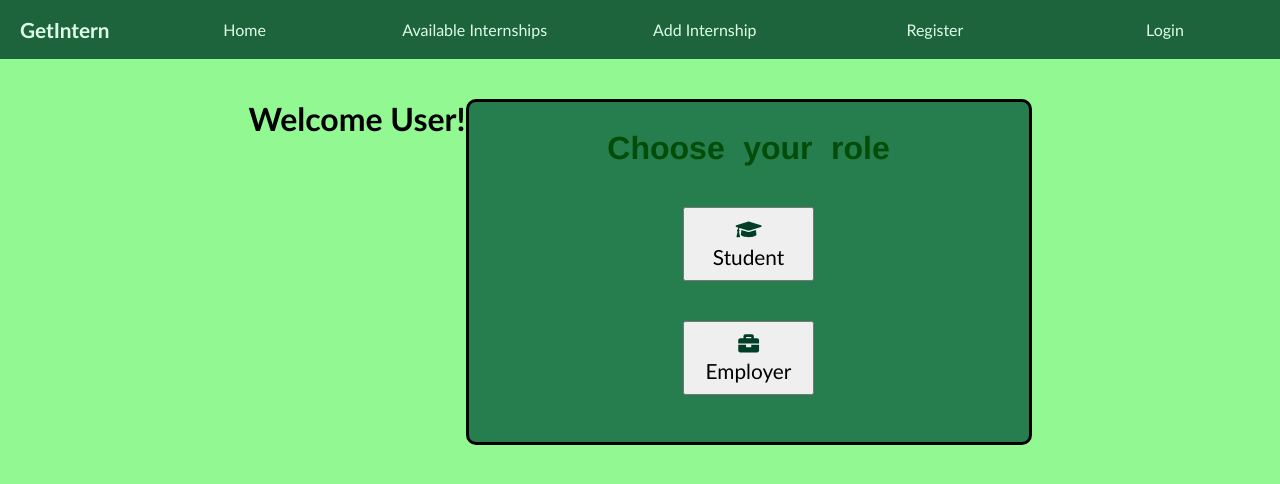
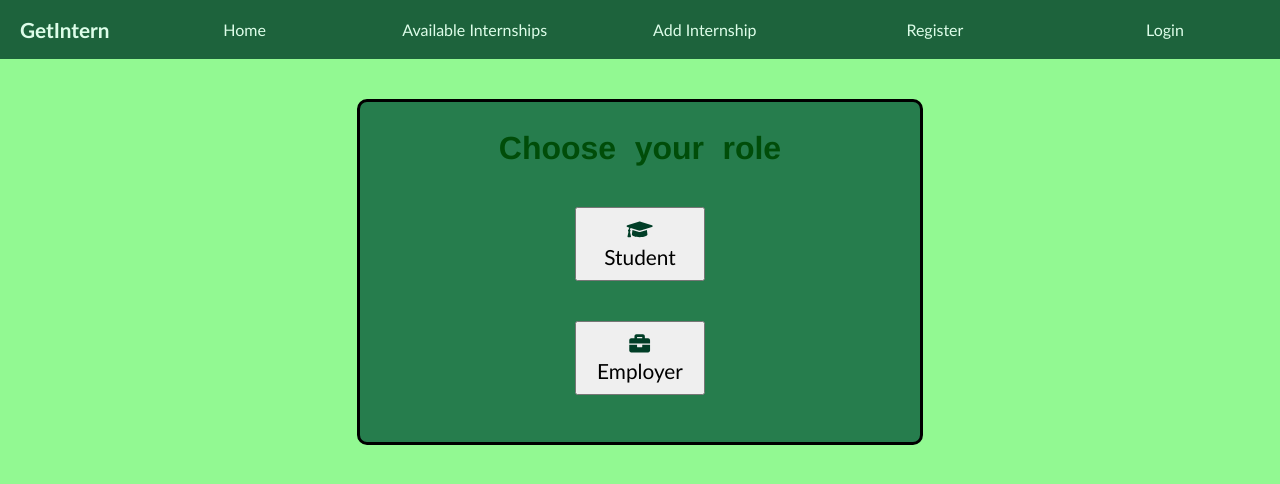
Before and after one commit to Shivamagr1812/GetInt, a React (Create React App) app in the folder client/: page / in a window 1280 px wide. Shown: the top 484 px of the page. Built offline with nearby package versions, Linux system fonts and the light colour scheme.

Commit message:
fixed navbar

```diff
--- a/client/src/App.css
+++ b/client/src/App.css
@@ -9,7 +9,7 @@ body{
 }
 
 nav{
-  width: 100%;
+  width: 100vw;
   background-color: #013E27;
   display: flex;
   justify-content: space-between;
@@ -31,7 +31,7 @@ nav{
   color: azure;
   cursor: pointer;
   text-align: center;
-  min-width: 160px;
+  /* min-width: 160px; */
   flex: 1 1 0;
   padding: 20px;
 }
--- a/client/src/Home.js
+++ b/client/src/Home.js
@@ -17,7 +17,7 @@ const Home = ()=>{
 
     return (
         <div className="homePage">
-            <h1 className="welcome">Welcome User!</h1>
+            {/* <h1 className="welcome">Welcome User!</h1> */}
             <div className="dialogBox">
                 <header><h1>Choose your role</h1></header>
                 <div className="option">
```
